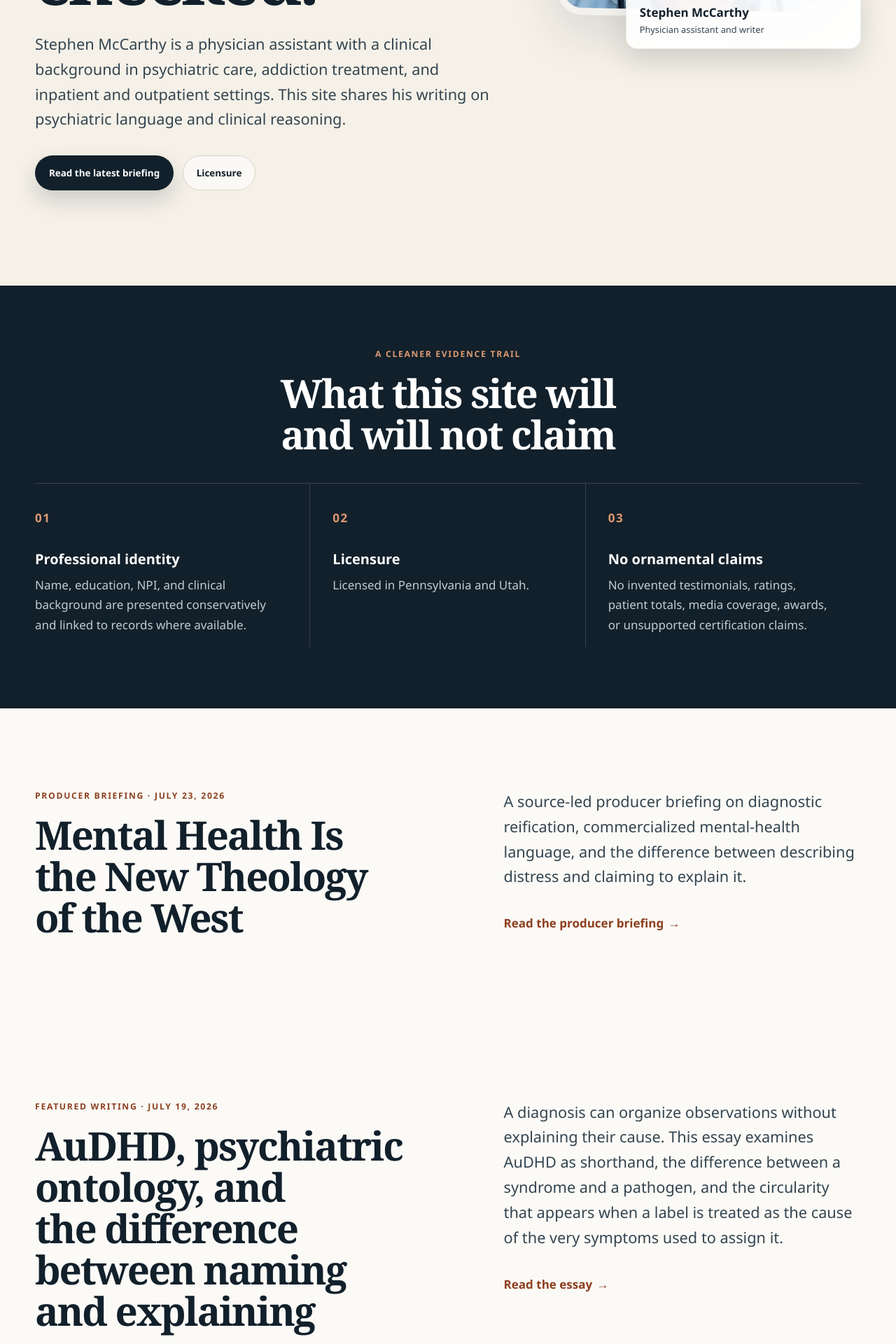
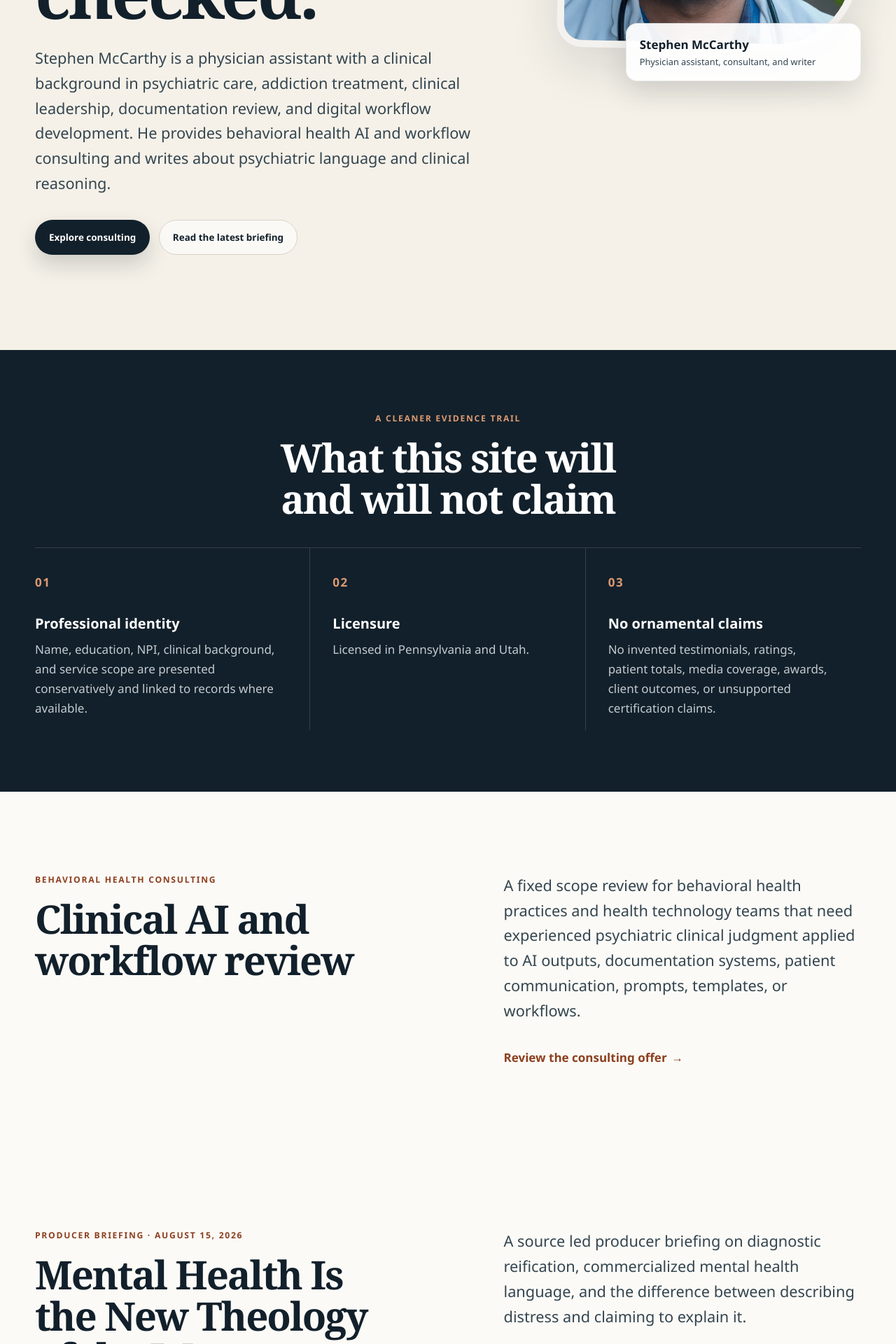
Before and after one commit to mccarthys11145-del/personal-website-2, a Next.js app: page / in a window 1280 px wide. Shown: the part 880-2800 px from the top of the page at 70% size. Built offline with nearby package versions, Linux system fonts and the light colour scheme.

Commit message:
Integrate consulting into home page

```diff
--- a/app/page.tsx
+++ b/app/page.tsx
@@ -4,9 +4,9 @@ import Link from "next/link"
 import { JsonLd } from "@/components/json-ld"
 
 export const metadata: Metadata = {
-  title: { absolute: "Stephen McCarthy | Physician Assistant and Mental Health Writer" },
+  title: { absolute: "Stephen McCarthy | Physician Assistant and Behavioral Health Consultant" },
   description:
-    "Stephen McCarthy is a physician assistant in Allentown, Pennsylvania, with a clinical background in psychiatric care and addiction treatment. Read his writing on psychiatric ontology.",
+    "Stephen McCarthy is a physician assistant and behavioral health consultant in Allentown, Pennsylvania, with experience in psychiatric care, clinical AI review, documentation, workflow design, and medical writing.",
   alternates: { canonical: "/" },
 }
 
@@ -17,7 +17,7 @@ export default function HomePage() {
     "@id": "https://www.stephenmccarthypa.com/#profilepage",
     url: "https://www.stephenmccarthypa.com",
     name: "Stephen McCarthy professional profile",
-    dateModified: "2026-07-19",
+    dateModified: "2026-08-30",
     inLanguage: "en-US",
     mainEntity: { "@id": "https://www.stephenmccarthypa.com/#person" },
     isPartOf: { "@id": "https://www.stephenmccarthypa.com/#website" },
@@ -29,18 +29,19 @@ export default function HomePage() {
       <section className="hero section-pad">
         <div className="shell hero-grid">
           <div className="hero-copy">
-            <p className="eyebrow">Physician assistant · Allentown, Pennsylvania</p>
-            <h1>Clinical experience. Clear language. Claims that can be checked.</h1>
+            <p className="eyebrow">Physician assistant · Behavioral health consultant · Allentown, Pennsylvania</p>
+            <h1>Clinical experience. Clear language. Systems that can be checked.</h1>
             <p className="hero-lead">
               Stephen McCarthy is a physician assistant with a clinical background in psychiatric care,
-              addiction treatment, and inpatient and outpatient settings. This site shares his writing on psychiatric language and clinical reasoning.
+              addiction treatment, clinical leadership, documentation review, and digital workflow development.
+              He provides behavioral health AI and workflow consulting and writes about psychiatric language and clinical reasoning.
             </p>
             <div className="button-row">
-              <Link className="button primary" href="/briefing/mental-health-theology">
+              <Link className="button primary" href="/consulting">
+                Explore consulting
+              </Link>
+              <Link className="button secondary" href="/briefing/mental-health-theology">
                 Read the latest briefing
-              </Link>
-              <Link className="button secondary" href="/professional-record">
-                Licensure
               </Link>
             </div>
           </div>
@@ -58,7 +59,7 @@ export default function HomePage() {
             </div>
             <div className="portrait-caption">
               <span>Stephen McCarthy</span>
-              <span>Physician assistant and writer</span>
+              <span>Physician assistant, consultant, and writer</span>
             </div>
           </div>
         </div>
@@ -75,7 +76,7 @@ export default function HomePage() {
               <span className="fact-number">01</span>
               <h3>Professional identity</h3>
               <p>
-                Name, education, NPI, and clinical background are presented conservatively and linked to records where available.
+                Name, education, NPI, clinical background, and service scope are presented conservatively and linked to records where available.
               </p>
             </article>
             <article>
@@ -87,7 +88,7 @@ export default function HomePage() {
               <span className="fact-number">03</span>
               <h3>No ornamental claims</h3>
               <p>
-                No invented testimonials, ratings, patient totals, media coverage, awards, or unsupported certification claims.
+                No invented testimonials, ratings, patient totals, media coverage, awards, client outcomes, or unsupported certification claims.
               </p>
             </article>
           </div>
@@ -97,12 +98,29 @@ export default function HomePage() {
       <section className="section-pad featured-writing">
         <div className="shell feature-grid">
           <div>
-            <p className="eyebrow">Producer briefing · July 23, 2026</p>
+            <p className="eyebrow">Behavioral health consulting</p>
+            <h2>Clinical AI and workflow review</h2>
+          </div>
+          <div>
+            <p className="feature-deck">
+              A fixed scope review for behavioral health practices and health technology teams that need experienced psychiatric clinical judgment applied to AI outputs, documentation systems, patient communication, prompts, templates, or workflows.
+            </p>
+            <Link className="text-link" href="/consulting">
+              Review the consulting offer <span aria-hidden="true">→</span>
+            </Link>
+          </div>
+        </div>
+      </section>
+
+      <section className="section-pad featured-writing">
+        <div className="shell feature-grid">
+          <div>
+            <p className="eyebrow">Producer briefing · August 15, 2026</p>
             <h2>Mental Health Is the New Theology of the West</h2>
           </div>
           <div>
             <p className="feature-deck">
-              A source-led producer briefing on diagnostic reification, commercialized mental-health language,
+              A source led producer briefing on diagnostic reification, commercialized mental health language,
               and the difference between describing distress and claiming to explain it.
             </p>
             <Link className="text-link" href="/briefing/mental-health-theology">
@@ -197,9 +215,12 @@ export default function HomePage() {
           </blockquote>
           <div>
             <p>
-              The distinction matters because patients deserve language that clarifies what is known, what is inferred, and what remains uncertain.
+              The distinction matters because patients and organizations deserve language that clarifies what is known, what is inferred, and what remains uncertain.
             </p>
-            <Link className="button secondary light-button" href="/about">About the approach</Link>
+            <div className="button-row">
+              <Link className="button secondary light-button" href="/consulting">Consulting</Link>
+              <Link className="text-link" href="/about">About the approach <span aria-hidden="true">→</span></Link>
+            </div>
           </div>
         </div>
       </section>
```
